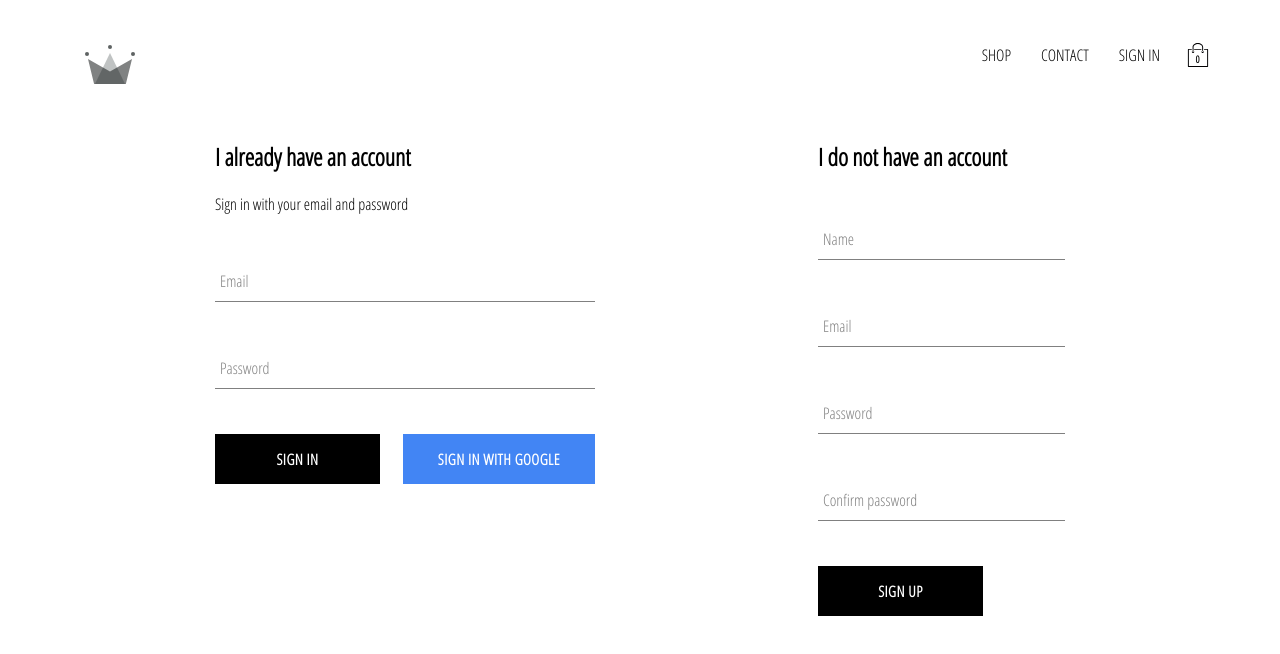
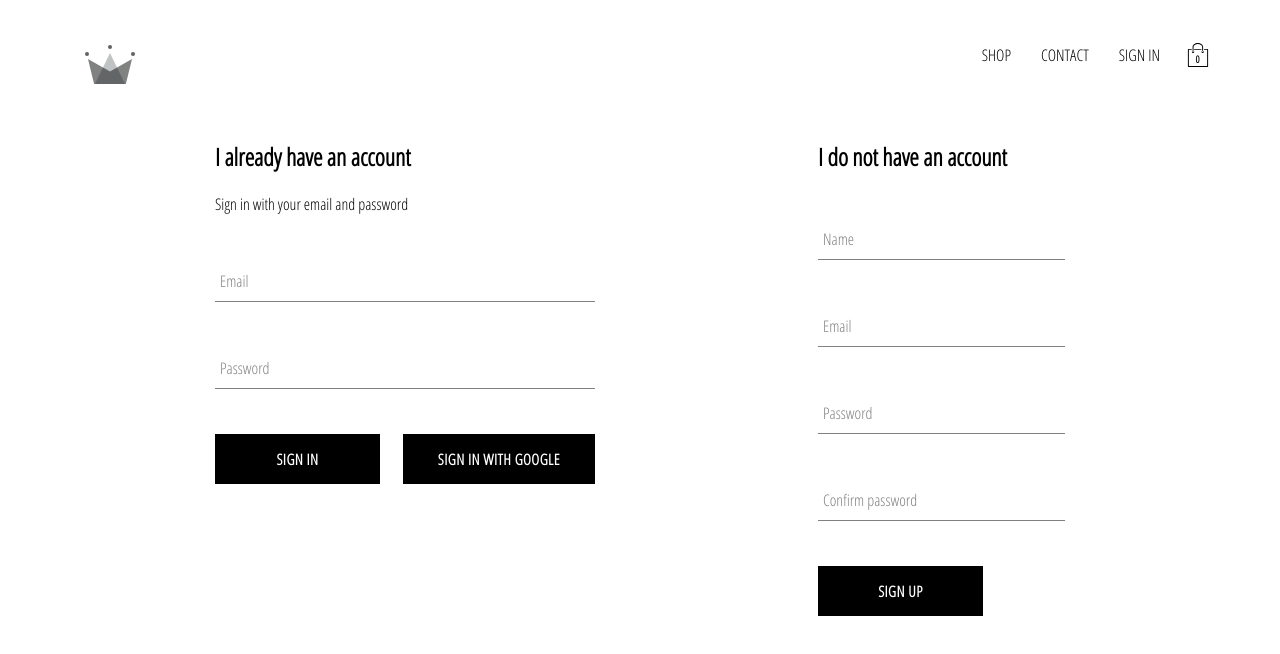
Before and after one commit to ddmgarv/e-commerce-example, a React (Create React App) app: page /signin in a window 1280 px wide. Shown: the top 654 px of the page. Built offline with nearby package versions, Linux system fonts and the light colour scheme; no server answers.

Commit message:
added buttons

```diff
--- a/src/components/cartIcon/CartIcon.jsx
+++ b/src/components/cartIcon/CartIcon.jsx
@@ -17,4 +17,4 @@ const mapDispatchToProps = (dispatch) => ({
 	toggleCartHidden: () => dispatch(toggleShowCart()),
 });
 
-export default connect()(CartIcon);
+export default connect(mapDispatchToProps)(CartIcon);
--- a/src/components/collectionItem/CollectionItem.jsx
+++ b/src/components/collectionItem/CollectionItem.jsx
@@ -1,4 +1,5 @@
 import React from 'react';
+import CustomButton from '../customButton/CustomButton';
 import './collectionItem.scss';
 
 const CollectionItem = ({ id, name, price, imageUrl }) => {
@@ -14,6 +15,7 @@ const CollectionItem = ({ id, name, price, imageUrl }) => {
 				<span className='collectionItem__footer--name'>{name}</span>
 				<span className='collectionItem__footer--price'>{price}</span>
 			</div>
+			<CustomButton children='ADD TO CART' inverted />
 		</div>
 	);
 };
--- a/src/components/collectionItem/collectionItem.scss
+++ b/src/components/collectionItem/collectionItem.scss
@@ -11,6 +11,14 @@
 		background-size: cover;
 		background-position: center;
 		margin-bottom: 5px;
+	}
+
+	.customButton {
+		width: 80%;
+		opacity: 0.7;
+		position: absolute;
+		top: 255px;
+		display: none;
 	}
 
 	.collectionItem__footer {
--- a/src/components/customButton/CustomButton.jsx
+++ b/src/components/customButton/CustomButton.jsx
@@ -1,13 +1,12 @@
 import React from 'react';
 import './customButton.scss';
 
-const CustomButton = ({ children, isGoogleBtn, ...otherProps }) => {
+const CustomButton = ({ children, isGoogleBtn, inverted, ...otherProps }) => {
 	return (
 		<button
 			type='button'
-            className={`${isGoogleBtn ? 'google--btn' : ''} customButton`}
-            {...otherProps}
-        >
+			className={` ${inverted ? 'inverted' : ''} ${isGoogleBtn ? 'google--btn' : ''} customButton`}
+			{...otherProps}>
 			{children}
 		</button>
 	);
--- a/src/components/customButton/customButton.scss
+++ b/src/components/customButton/customButton.scss
@@ -13,20 +13,34 @@
 	font-weight: bolder;
 	border: none;
 	cursor: pointer;
-
-    &.google--btn {
-        background-color: #4285f4;
-        color: #fff;
-        &:hover {
-            color: #fff;
-            background-color: #357ae8;
-            border: none;
-        }
-    }
+	display: flex;
+	justify-content: center;
 
 	&:hover {
 		background-color: white;
 		color: black;
 		border: 1px solid black;
 	}
+
+	&.google--signIn {
+		background-color: #4285f4;
+		color: white;
+
+		&:hover {
+			background-color: #357ae8;
+			border: none;
 		}
+	}
+
+	&.inverted {
+		background-color: white;
+		color: black;
+		border: 1px solid black;
+
+		&:hover {
+			background-color: black;
+			color: white;
+			border: none;
+		}
+	}
+}
```
Lines whose indentation alone changed are shown as unchanged.
